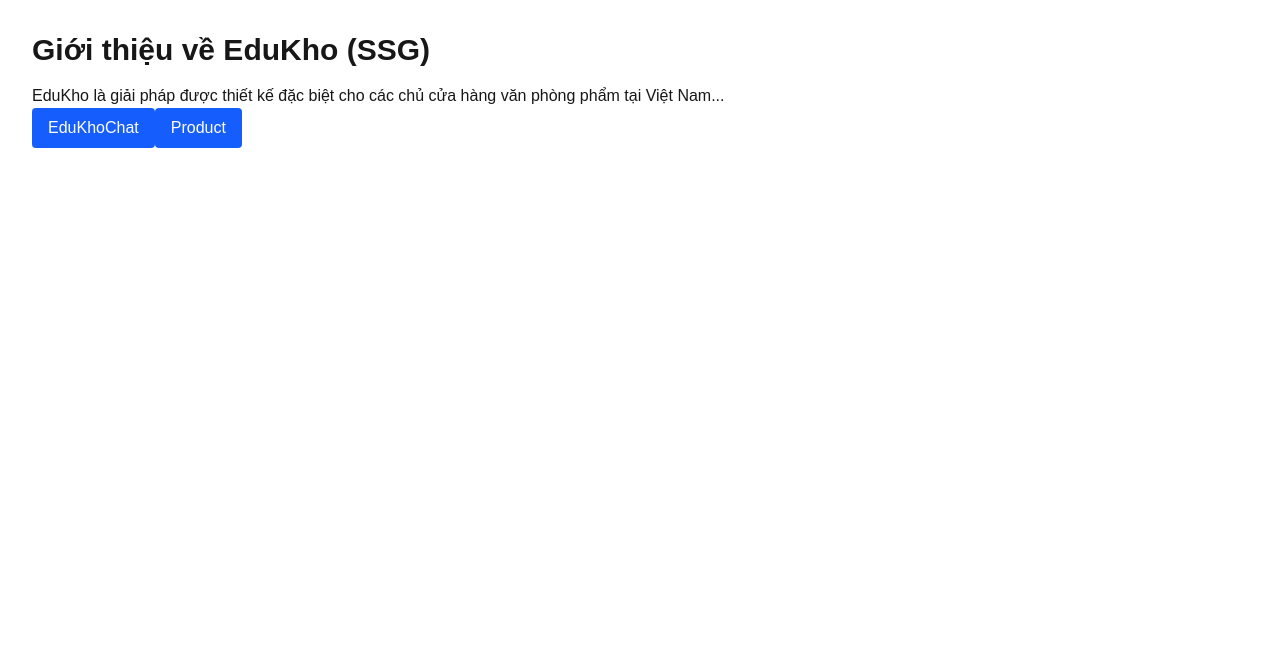
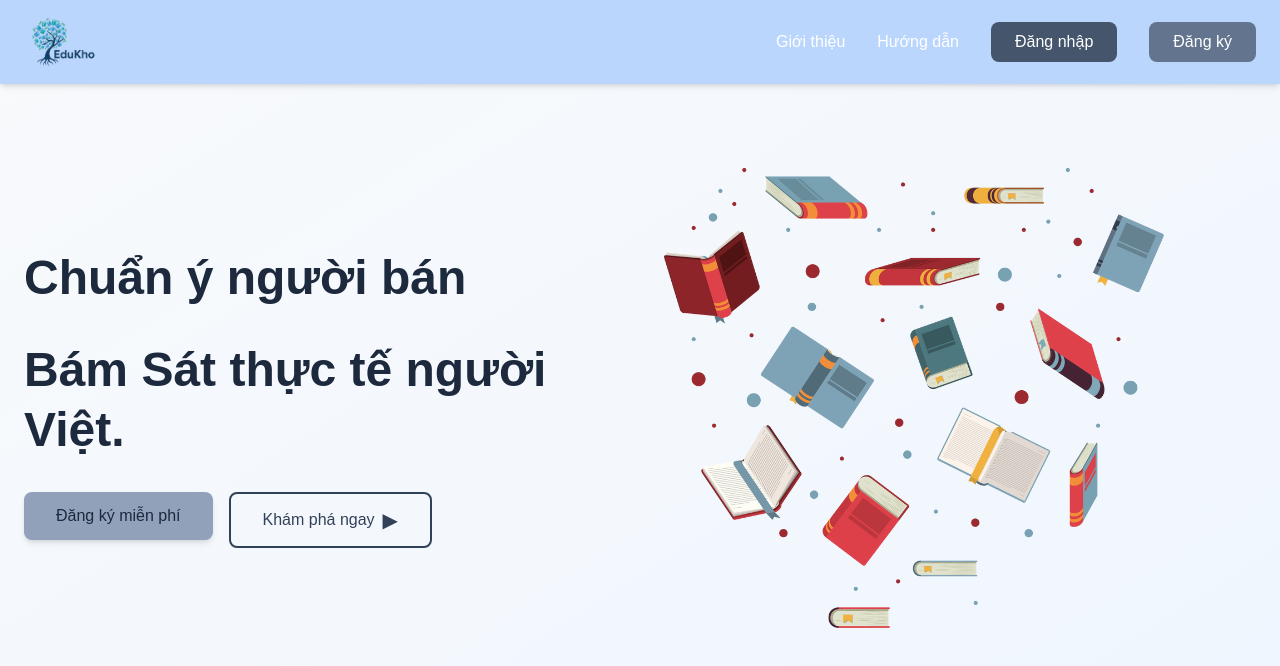
Before and after one commit to TrungSonQNIT2k4/edu-kho-frontend, a Next.js app: page / in a window 1280 px wide. Shown: the top 666 px of the page. Built offline with nearby package versions, Linux system fonts and the light colour scheme.

Commit message:
Cập nhật trang chào mừng edukho

```diff
--- a/src/app/page.js
+++ b/src/app/page.js
@@ -1,30 +1,103 @@
+"use client";
+
 import Link from "next/link";
+import { BookOpen } from "lucide-react";
 
-// Đây là cách thêm SEO "chuẩn" (bằng JS)
-export const metadata = {
-  title: "Giới thiệu EduKho | Giải pháp Quản lý VPP Thông minh",
-  description:
-    "Tìm hiểu về EduKho, phần mềm giúp các cửa hàng VPP và nhà sách quản lý tồn kho sách giáo khoa hiệu quả.",
-};
+export default function HomePage() {
+  return (
+    <div className="min-h-screen bg-gradient-to-br from-slate-50 to-blue-50">
+      {/* Header */}
+      <header className="bg-[#bbd6fd] shadow-md">
+        <div className="container mx-auto px-6 py-4">
+          <div className="flex items-center justify-between">
+            {/* Logo */}
+            <div className="flex items-center gap-3">
+              <img
+                src="/edklogo.png"
+                alt=""
+                className="w-20 h-13 object-contain"
+              />
+            </div>
 
-export default function GioiThieuPage() {
-  return (
-    <main className="p-8">
-      <h1 className="text-3xl font-bold">Giới thiệu về EduKho (SSG)</h1>
-      <p className="mt-4">
-        EduKho là giải pháp được thiết kế đặc biệt cho các chủ cửa hàng văn
-        phòng phẩm tại Việt Nam...
-      </p>
-      <Link href="/dashboard">
-        <button className="px-4 py-2 bg-blue-600 text-white rounded hover:bg-blue-700 transition-colors">
-          EduKhoChat
-        </button>
-      </Link>
-      <Link href="/Login">
-        <button className="px-4 py-2 bg-blue-600 text-white rounded hover:bg-blue-700 transition-colors">
-          Product
-        </button>
-      </Link>
-    </main>
+            {/* Navigation */}
+            <nav className="flex items-center gap-8">
+              <Link
+                href="#"
+                className="text-white hover:text-blue-200 transition-colors"
+              >
+                Giới thiệu
+              </Link>
+              <Link
+                href="#"
+                className="text-white hover:text-blue-200 transition-colors"
+              >
+                Hướng dẫn
+              </Link>
+              <Link
+                href="/Login"
+                className="px-6 py-2 bg-slate-600 text-white rounded-lg hover:bg-slate-500 transition-colors"
+              >
+                Đăng nhập
+              </Link>
+              <Link
+                href="#"
+                className="px-6 py-2 bg-slate-500 text-white rounded-lg hover:bg-slate-400 transition-colors"
+              >
+                Đăng ký
+              </Link>
+            </nav>
+          </div>
+        </div>
+      </header>
+
+      {/* Main Content */}
+      <div className="container mx-auto px-6 py-16">
+        <div className="grid md:grid-cols-2 gap-12 items-center">
+          {/* Left Column - Text Content */}
+          <div className="space-y-8">
+            <h1 className="text-4xl md:text-5xl font-bold text-slate-800 leading-tight">
+              Chuẩn ý người bán
+            </h1>
+            <h1 className="text-4xl md:text-5xl font-bold text-slate-800 leading-tight">
+              Bám Sát thực tế người Việt.
+            </h1>
+
+            <div className="flex gap-4">
+              <Link href="/Login">
+                <button className="px-8 py-3 bg-slate-400 text-slate-800 font-medium rounded-lg hover:bg-slate-300 transition-colors shadow-md">
+                  Đăng ký miễn phí
+                </button>
+              </Link>
+              <Link href="/dashboard">
+                <button className="px-8 py-3 bg-transparent border-2 border-slate-700 text-slate-700 font-medium rounded-lg hover:bg-slate-700 hover:text-white transition-colors flex items-center gap-2">
+                  Khám phá ngay
+                  <span className="text-xl">▶</span>
+                </button>
+              </Link>
+            </div>
+          </div>
+
+          <div className="relative h-[500px]">
+            <img src="/introimg.png" alt="" />
+          </div>
+        </div>
+      </div>
+
+      <style jsx>{`
+        @keyframes float {
+          0%,
+          100% {
+            transform: translateY(0px);
+          }
+          50% {
+            transform: translateY(-20px);
+          }
+        }
+
+        .animate-float {
+          animation: float 3s ease-in-out infinite;
+        }
+      `}</style>
+    </div>
   );
 }
--- a/src/app/product/page.jsx
+++ b/src/app/product/page.jsx
@@ -240,7 +240,7 @@
       <div
         className={`${
           sidebarOpen ? "w-64" : "w-20"
-        } bg-[#dae2f9] text-white transition-all duration-300 flex flex-col`}
+        } bg-[#bbd6fd] text-white transition-all duration-300 flex flex-col`}
       >
         {/* Logo */}
         <div className="p-6 flex items-center gap-3">
```
Also changed, not shown: public/introimg.png (added).
